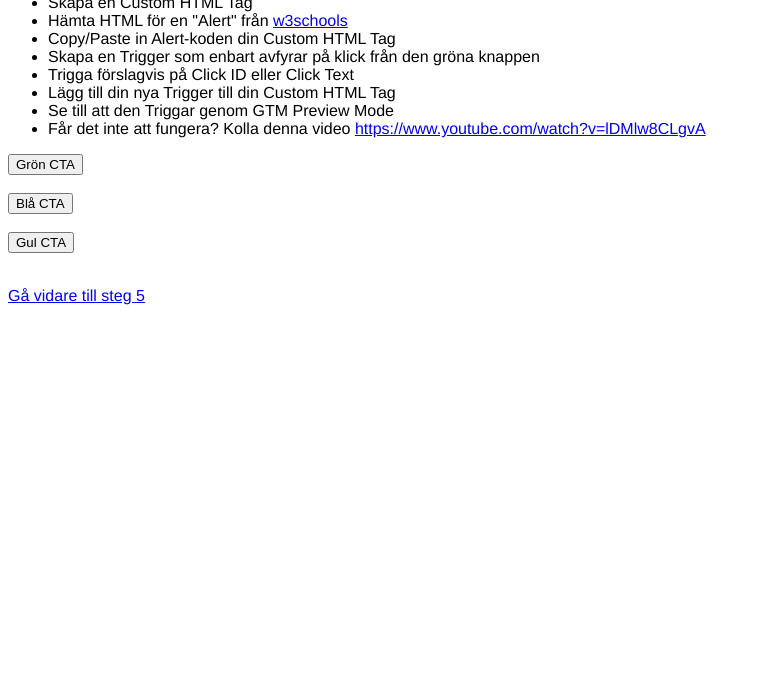
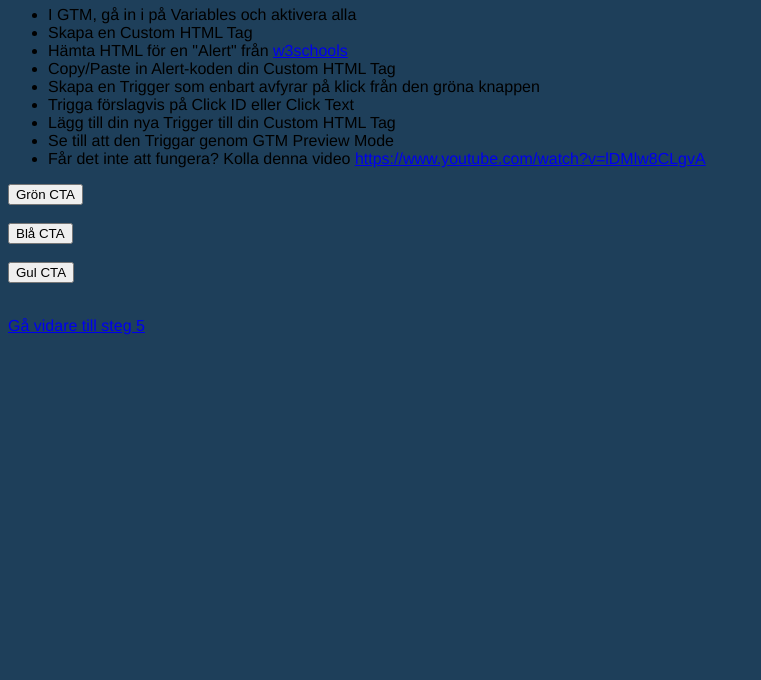
Before and after one commit to sandraclarakarlsson/Sandra, a plain HTML site: page steg4.html in a window 1280 px wide. Shown: the part 120-800 px from the top of the page, without its empty margins (0-761 px from the left). Drawn offline with Linux system fonts and the light colour scheme.

Commit message:
Update steg4.html

```diff
--- a/steg4.html
+++ b/steg4.html
@@ -2,15 +2,15 @@
 	<head>
 
 	<meta charset="utf-8"/>
-		<title>GTM - Steg 4</title>
+		<title>G - Steg 4</title>
 
 <style>
 body {
-background-color: white;
+background-color: #1e3f5a;
 font-family: helvetica;
 align-content: left;
 text-align: left;
-padding-top: 30px;
+padding-top: 60px;
 
 }
 
```
